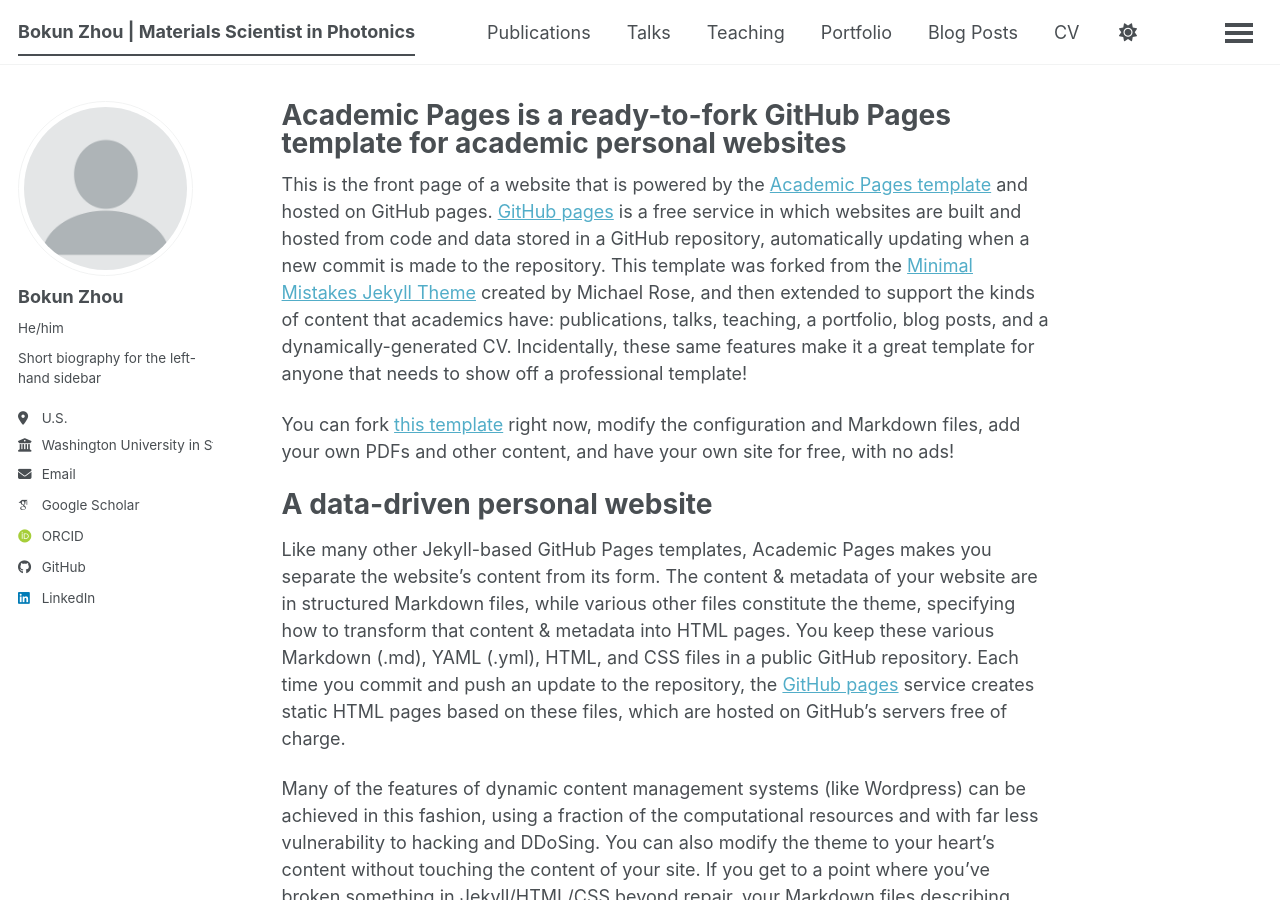
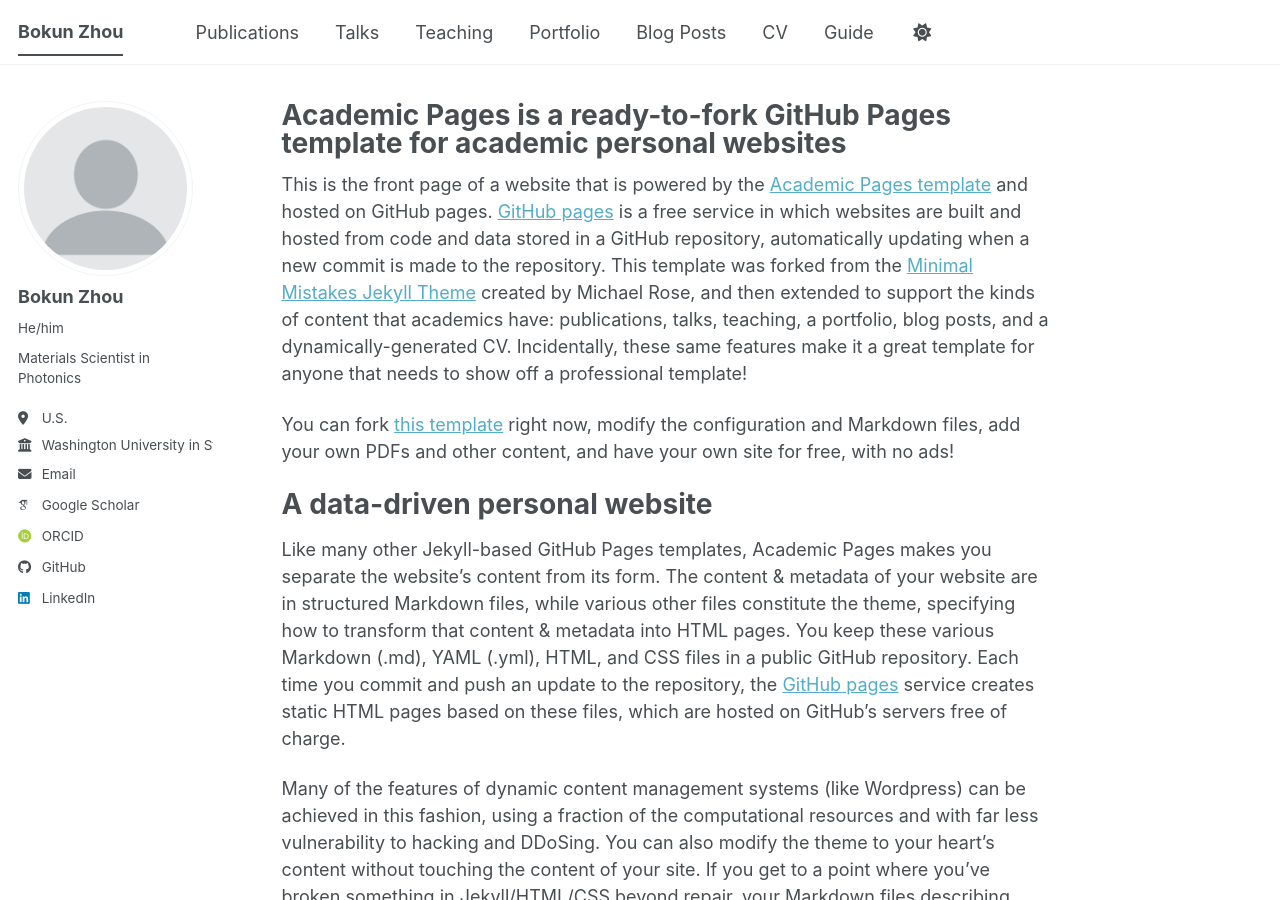
Before and after one commit to bokunz/bokunz.github.io, a Jekyll site: the page built from _pages/about.md, in a window 1280 px wide and 900 px high. Built offline with Jekyll 4.4.1, drawn with Linux system fonts in a browser that asks for light colours; some web fonts are replaced; a script bundle is joined from its source files by our own code; library files that are not in the unit come from our copies; some of the changed lines change nothing that is shown.

Commit message:
Modify title and bio in _config.yml
Updated the title and bio in the site configuration.

```diff
--- a/_config.yml
+++ b/_config.yml
@@ -9,7 +9,7 @@
 # Basic Site Settings
 locale                   : "en-US"
 site_theme               : "default" # The available themes options are "default", "air", "sunrise", "mint", "dirt" and "contrast"
-title                    : "Bokun Zhou | Materials Scientist in Photonics"
+title                    : "Bokun Zhou"
 title_separator          : "-"
 name                     : &name "Bokun Zhou"
 description              : &description "Bokun Zhou's academic portfolio"   # Update this with a general description of your site, this is the default if not overridden by a page
@@ -26,7 +26,7 @@
   avatar           : "profile.png"
   name             : "Bokun Zhou"
   pronouns         : "He/him" # example: "she/her"
-  bio              : "Short biography for the left-hand sidebar"
+  bio              : "Materials Scientist in Photonics"
   location         : "U.S."
   employer         : "Washington University in St. Louis"
   uri              : # URL
```
